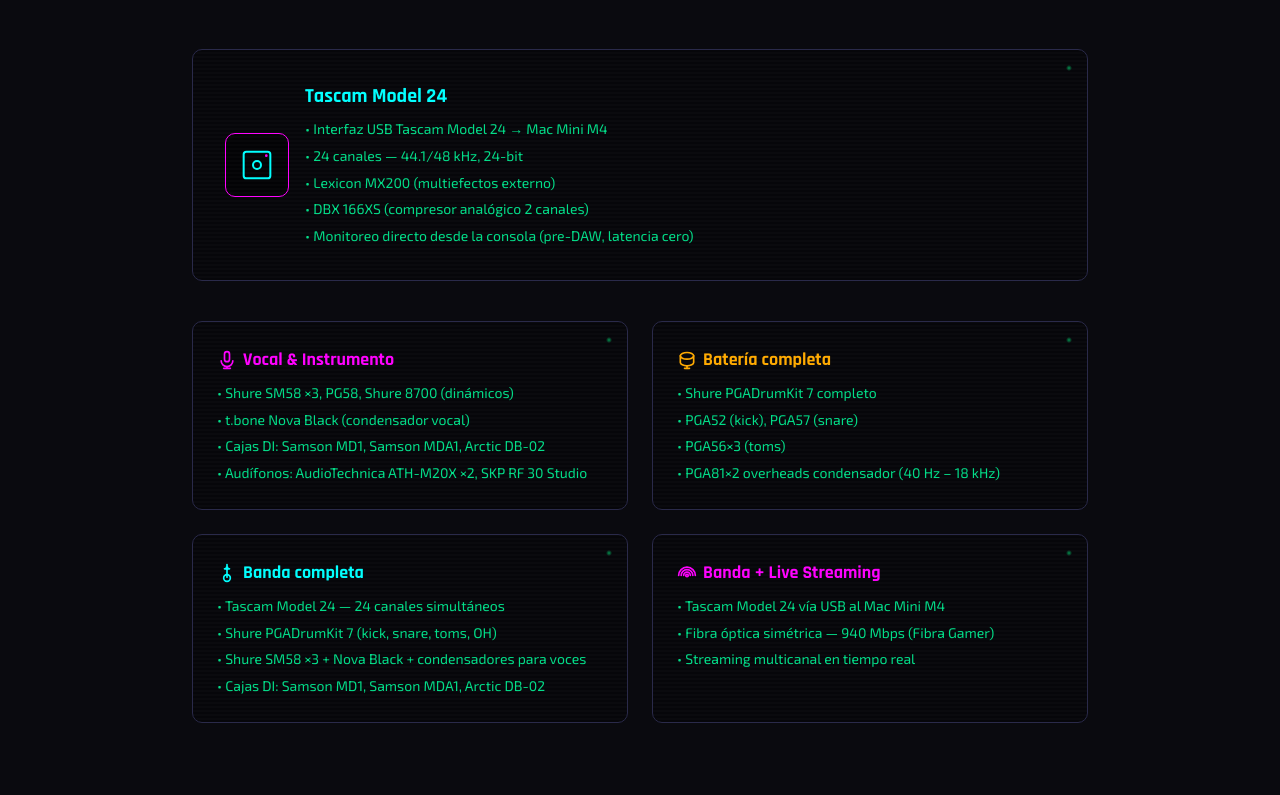
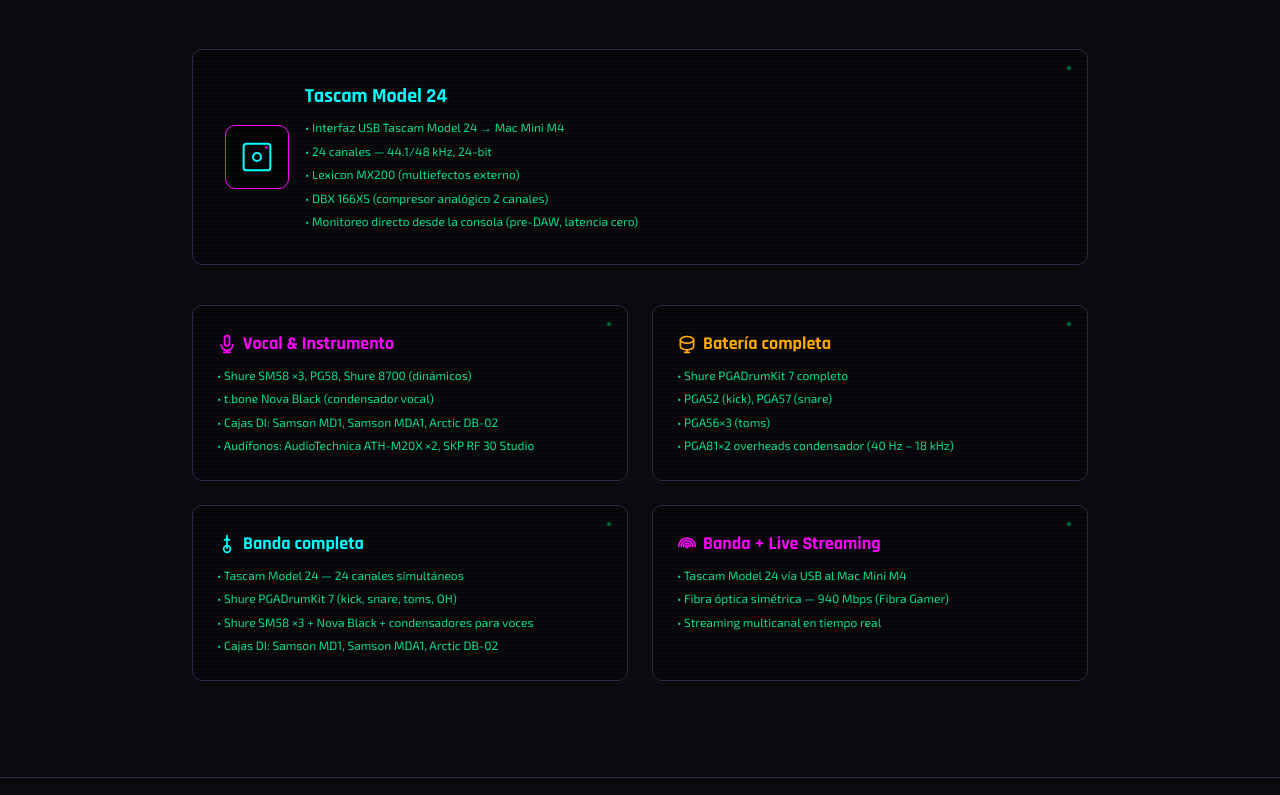
Before and after one commit to superdandi/vizcoso, a Next.js app: page /vizcoso/ in a window 1280 px wide. Shown: the part 1625-2420 px from the top of the page. Built offline with nearby package versions, Linux system fonts and the light colour scheme.

Commit message:
fix: revert footer icons color, reduce body text to xs, footer bottom space

```diff
--- a/src/components/Bandcamp.tsx
+++ b/src/components/Bandcamp.tsx
@@ -84,7 +84,7 @@ export default function Bandcamp() {
         <p className="mb-2 text-[#8888aa]">
           Identidad propia, libertad creativa
         </p>
-        <p className="mb-10 text-sm text-body">
+        <p className="mb-10 text-xs text-body">
           Sello musical enfocado en la producción independiente. Distribuimos y promovemos el trabajo de artistas emergentes con identidad propia y libertad creativa.
         </p>
         <p className="mb-10 text-xs text-[#ffaa00] tracking-wide">
--- a/src/components/Contacto.tsx
+++ b/src/components/Contacto.tsx
@@ -33,7 +33,7 @@ export default function Contacto() {
           <h3 className="mb-4 text-lg font-bold text-[#00ffff]">
             O contáctame directamente
           </h3>
-          <p className="mb-2 flex items-center justify-center gap-2 text-sm text-body">
+          <p className="mb-2 flex items-center justify-center gap-2 text-xs text-body">
             <svg className="h-4 w-4 text-[#ff00ff]" viewBox="0 0 24 24" fill="none" stroke="currentColor" strokeWidth="2" strokeLinecap="round" strokeLinejoin="round">
               <rect x="2" y="4" width="20" height="16" rx="2" />
               <path d="M22 7l-10 7L2 7" />
@@ -45,7 +45,7 @@ export default function Contacto() {
               vizcosoe@gmail.com
             </a>
           </p>
-          <p className="flex items-center justify-center gap-2 text-sm text-body">
+          <p className="flex items-center justify-center gap-2 text-xs text-body">
             <svg className="h-4 w-4 text-[#00ffff]" viewBox="0 0 24 24" fill="none" stroke="currentColor" strokeWidth="2" strokeLinecap="round" strokeLinejoin="round">
               <path d="M12 2a8 8 0 0 0-8 8c0 5 8 12 8 12s8-7 8-12a8 8 0 0 0-8-8z" />
               <circle cx="12" cy="10" r="3" />
--- a/src/components/Equipamiento.tsx
+++ b/src/components/Equipamiento.tsx
@@ -27,7 +27,7 @@ export default function Equipamiento() {
               <h3 className="text-xl font-bold text-[#00ffff]">
                 Tascam Model 24
               </h3>
-              <ul className="mt-2 space-y-1 text-sm leading-relaxed text-body">
+              <ul className="mt-2 space-y-1 text-xs leading-relaxed text-body">
                 <li>{"\u2022"} Interfaz USB Tascam Model 24 → Mac Mini M4</li>
                 <li>{"\u2022"} 24 canales — 44.1/48 kHz, 24-bit</li>
                 <li>{"\u2022"} Lexicon MX200 (multiefectos externo)</li>
@@ -49,7 +49,7 @@ export default function Equipamiento() {
               </svg>
               Vocal &amp; Instrumento
             </h4>
-            <ul className="space-y-1 text-sm leading-relaxed text-body">
+            <ul className="space-y-1 text-xs leading-relaxed text-body">
               <li>{"\u2022"} Shure SM58 ×3, PG58, Shure 8700 (dinámicos)</li>
               <li>{"\u2022"} t.bone Nova Black (condensador vocal)</li>
               <li>{"\u2022"} Cajas DI: Samson MD1, Samson MDA1, Arctic DB-02</li>
@@ -67,7 +67,7 @@ export default function Equipamiento() {
               </svg>
               Batería completa
             </h4>
-            <ul className="space-y-1 text-sm leading-relaxed text-body">
+            <ul className="space-y-1 text-xs leading-relaxed text-body">
               <li>{"\u2022"} Shure PGADrumKit 7 completo</li>
               <li>{"\u2022"} PGA52 (kick), PGA57 (snare)</li>
               <li>{"\u2022"} PGA56×3 (toms)</li>
@@ -85,7 +85,7 @@ export default function Equipamiento() {
               </svg>
               Banda completa
             </h4>
-            <ul className="space-y-1 text-sm leading-relaxed text-body">
+            <ul className="space-y-1 text-xs leading-relaxed text-body">
               <li>{"\u2022"} Tascam Model 24 — 24 canales simultáneos</li>
               <li>{"\u2022"} Shure PGADrumKit 7 (kick, snare, toms, OH)</li>
               <li>{"\u2022"} Shure SM58 ×3 + Nova Black + condensadores para voces</li>
@@ -103,7 +103,7 @@ export default function Equipamiento() {
               </svg>
               Banda + Live Streaming
             </h4>
-            <ul className="space-y-1 text-sm leading-relaxed text-body">
+            <ul className="space-y-1 text-xs leading-relaxed text-body">
               <li>{"\u2022"} Tascam Model 24 vía USB al Mac Mini M4</li>
               <li>{"\u2022"} Fibra óptica simétrica — 940 Mbps (Fibra Gamer)</li>
               <li>{"\u2022"} Streaming multicanal en tiempo real</li>
--- a/src/components/Footer.tsx
+++ b/src/components/Footer.tsx
@@ -1,13 +1,13 @@
 export default function Footer() {
   return (
-    <footer className="relative z-[1] px-4 py-12">
+    <footer className="relative z-[1] px-4 pt-12 pb-16">
       <div className="mx-auto max-w-4xl text-center">
         <div className="mb-8 flex justify-center gap-4">
           <a
             href="https://youtube.com/@vizcoso"
             target="_blank"
             rel="noopener noreferrer"
-            className="flex h-10 w-10 items-center justify-center rounded-lg border border-[#2a2a4a] bg-black/30 backdrop-blur-sm text-body transition-all hover:border-[#ff00ff]/50 hover:text-[#ff00ff]"
+            className="flex h-10 w-10 items-center justify-center rounded-lg border border-[#2a2a4a] bg-black/30 backdrop-blur-sm text-[#c0c0d0] transition-all hover:border-[#ff00ff]/50 hover:text-[#ff00ff]"
             aria-label="YouTube"
           >
             <svg width="20" height="20" viewBox="0 0 24 24" fill="none">
@@ -19,7 +19,7 @@ export default function Footer() {
             href="https://vizcosoentertainment.bandcamp.com"
             target="_blank"
             rel="noopener noreferrer"
-            className="flex h-10 w-10 items-center justify-center rounded-lg border border-[#2a2a4a] bg-black/30 backdrop-blur-sm text-body transition-all hover:border-[#ff00ff]/50 hover:text-[#ff00ff]"
+            className="flex h-10 w-10 items-center justify-center rounded-lg border border-[#2a2a4a] bg-black/30 backdrop-blur-sm text-[#c0c0d0] transition-all hover:border-[#ff00ff]/50 hover:text-[#ff00ff]"
             aria-label="Bandcamp"
           >
             <svg width="20" height="20" viewBox="0 0 24 24" fill="none">
@@ -31,7 +31,7 @@ export default function Footer() {
             href="https://twitch.tv/vizcoso"
             target="_blank"
             rel="noopener noreferrer"
-            className="flex h-10 w-10 items-center justify-center rounded-lg border border-[#2a2a4a] bg-black/30 backdrop-blur-sm text-body transition-all hover:border-[#ff00ff]/50 hover:text-[#ff00ff]"
+            className="flex h-10 w-10 items-center justify-center rounded-lg border border-[#2a2a4a] bg-black/30 backdrop-blur-sm text-[#c0c0d0] transition-all hover:border-[#ff00ff]/50 hover:text-[#ff00ff]"
             aria-label="Twitch"
           >
             <svg width="20" height="20" viewBox="0 0 24 24" fill="none">
@@ -43,7 +43,7 @@ export default function Footer() {
             href="https://instagram.com/vizcosoentertainment"
             target="_blank"
             rel="noopener noreferrer"
-            className="flex h-10 w-10 items-center justify-center rounded-lg border border-[#2a2a4a] bg-black/30 backdrop-blur-sm text-body transition-all hover:border-[#ff00ff]/50 hover:text-[#ff00ff]"
+            className="flex h-10 w-10 items-center justify-center rounded-lg border border-[#2a2a4a] bg-black/30 backdrop-blur-sm text-[#c0c0d0] transition-all hover:border-[#ff00ff]/50 hover:text-[#ff00ff]"
             aria-label="Instagram"
           >
             <svg width="20" height="20" viewBox="0 0 24 24" fill="none">
@@ -56,7 +56,7 @@ export default function Footer() {
           href="https://maps.google.com?q=Vizcoso+Entertainment+Talca"
           target="_blank"
           rel="noopener noreferrer"
-          className="mb-6 inline-flex items-center gap-2 rounded-lg border border-[#2a2a4a] bg-black/30 backdrop-blur-sm px-4 py-2 text-sm text-body transition-all hover:border-[#ff00ff]/50 hover:text-[#ff00ff]"
+          className="mb-6 inline-flex items-center gap-2 rounded-lg border border-[#2a2a4a] bg-black/30 backdrop-blur-sm px-4 py-2 text-sm text-[#c0c0d0] transition-all hover:border-[#ff00ff]/50 hover:text-[#ff00ff]"
         >
           <svg
             width="16"
--- a/src/components/Reviews.tsx
+++ b/src/components/Reviews.tsx
@@ -31,7 +31,7 @@ export default function Reviews() {
                 ))}
               </div>
 
-              <p className="mb-4 flex-1 text-sm leading-relaxed text-body">
+              <p className="mb-4 flex-1 text-xs leading-relaxed text-body">
                 &ldquo;{r.text}&rdquo;
               </p>
 
--- a/src/components/SobreMi.tsx
+++ b/src/components/SobreMi.tsx
@@ -27,7 +27,7 @@ export default function SobreMi() {
           <p className="mb-4 text-sm text-[#ffaa00]">
             Músico, productor y gestor cultural
           </p>
-          <p className="mx-auto max-w-2xl text-justify leading-relaxed text-body">
+          <p className="mx-auto max-w-2xl text-justify text-xs leading-relaxed text-body">
             Con formación en informática y múltiples talleres creativos y de
             gestión cultural, y más de dos décadas de experiencia en proyectos
             interdisciplinarios, fundé Vizcoso Entertainment como un espacio
--- a/src/components/VideoProduccion.tsx
+++ b/src/components/VideoProduccion.tsx
@@ -25,13 +25,13 @@ export default function VideoProduccion() {
                 {v.title}
               </h3>
               {v.features ? (
-                <ul className="mb-3 space-y-1 text-sm leading-relaxed text-body">
+                <ul className="mb-3 space-y-1 text-xs leading-relaxed text-body">
                   {v.features.map((f, j) => (
                     <li key={j}>{"\u2022"} {f}</li>
                   ))}
                 </ul>
               ) : (
-                <p className="mb-3 text-sm text-body">{v.description}</p>
+                <p className="mb-3 text-xs text-body">{v.description}</p>
               )}
               {v.note && (
                 <p className="mb-2 text-xs italic text-[#ffaa00]">{v.note}</p>
```
